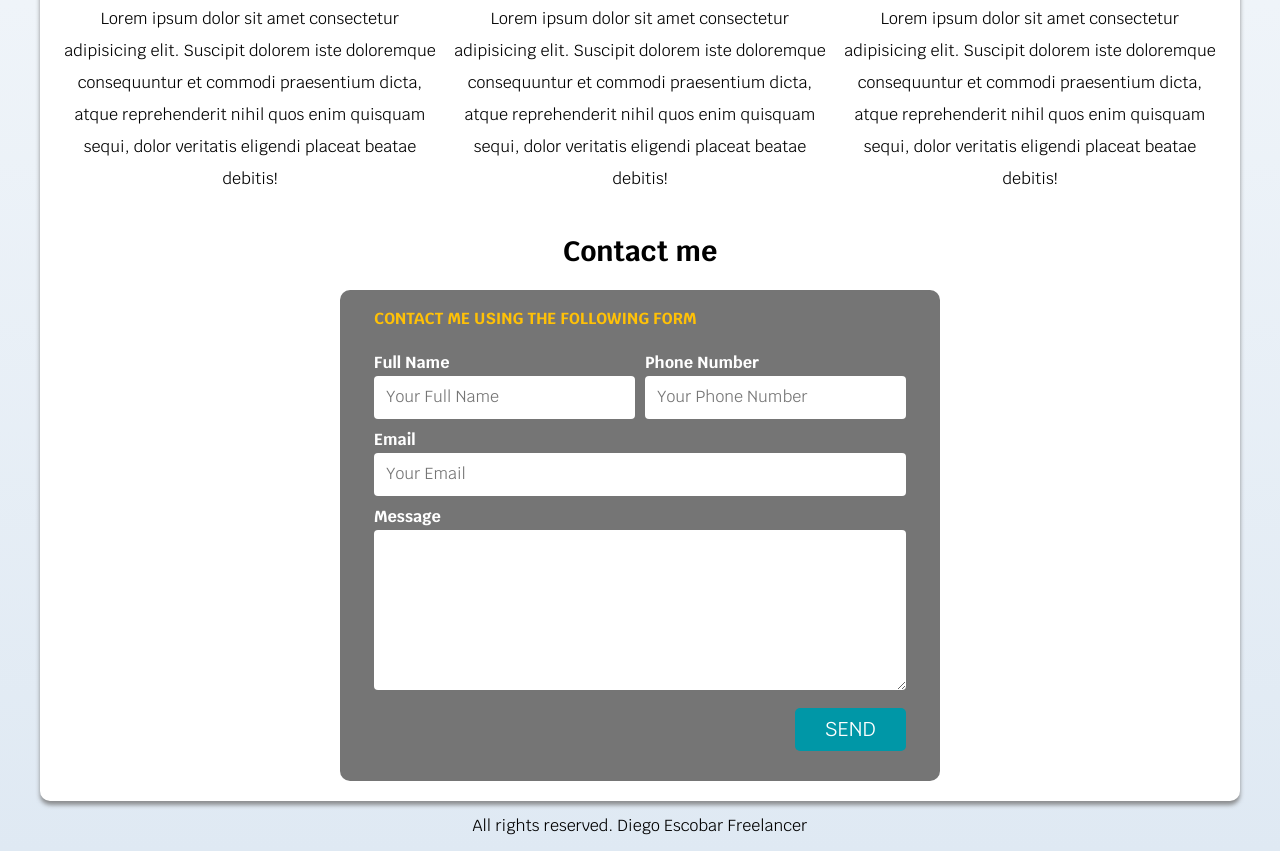
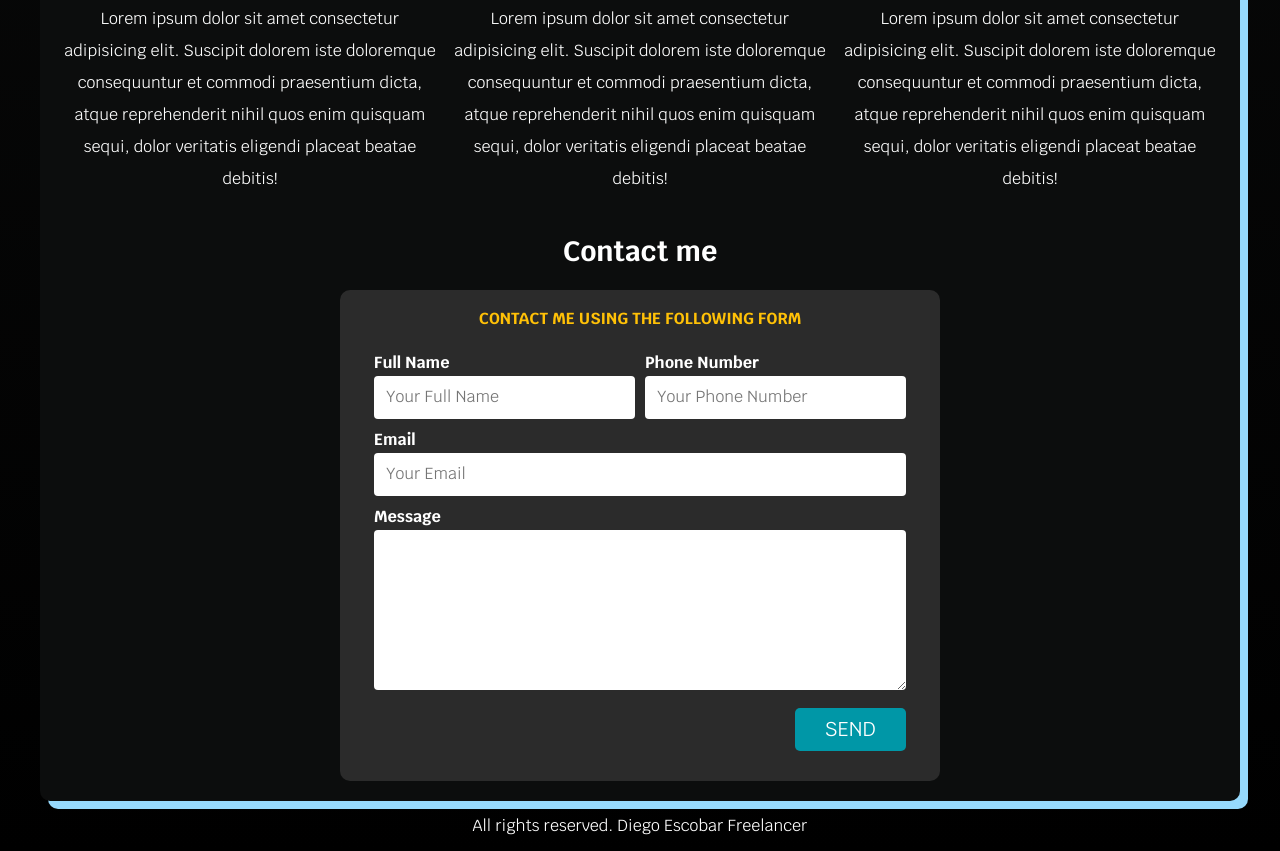
Before and after one commit to DiegoEscobarG/freelancer-designer, a plain HTML site: page index.html in a window 1280 px wide. Shown: the part 846-1697 px from the top of the page. Drawn offline with Linux system fonts and the light colour scheme.

Commit message:
CSS changes - Colors

```diff
--- a/assets/styles/index.css
+++ b/assets/styles/index.css
@@ -3,12 +3,14 @@
 
     --white: #ffffff;
     --black: #000000;
-    --black-2: #212121;
+    --black-2: #0c0d0d;
+    --black-3: #101217;
+    --black-4: #373739;
     --clear-black: rgba(0,0,0, .5);
     --yellow: #ffc107;
     --blue: #0097A7;
-    --blue-2: #dfe9f3;
-    --grey: #757575;
+    --grey: #2b2b2b;
+
 
 
 }
@@ -24,7 +26,8 @@ html {
 @media (min-width: 768px){
     .services,
     .main-nav,
-    .section-contact{
+    .section-contact,
+    footer{
         scroll-snap-align: center;
         scroll-snap-stop: always;
     }
@@ -38,7 +41,7 @@ body{
     /* 1 rem = 10px */
     font-size: 16px;
     font-family: 'Krub', sans-serif;
-    background-image: linear-gradient(to top, var(--blue-2) 0%, var(--white) 100%);
+    background-image: linear-gradient(to top, var(--black) 0%, var(--black-2) 100%);
 }
 
 .btn{
@@ -63,12 +66,13 @@ body{
 }
 
 .shadow{
-    box-shadow: 0px 4px 4px 0px rgba(117,117,117,0.8);
+    box-shadow: 8px 8px 0px 0px rgba(150,217,252,1);
 }
 
 /* fonts */
 h1{
     font-size: 3.8rem;
+    color: var(--white);
 }
 
 h2{
@@ -81,6 +85,7 @@ h3{
 
 h1, h2, h3 {
     text-align: center;
+    color: var(--white);
 }
 
 /* titles */
@@ -95,7 +100,7 @@ h1, h2, h3 {
 
 /* main nav */
 .nav-background{
-    background-color: var(--blue);
+    background-color: var(--black-3);
 }
 
 .main-nav, .container{
@@ -121,7 +126,7 @@ h1, h2, h3 {
 
 .main-nav a:hover {
     color: var(--black);
-    background-color: var(--yellow);
+    background-color: var(--blue);
     transition: .3s;
 }
 
@@ -158,7 +163,7 @@ h1, h2, h3 {
 main.container{
     margin-top: 4rem;
     padding: 2rem;
-    background-color: var(--white);
+    background-color: var(--black-2);
     border-radius: 1rem;
 }
 
@@ -187,6 +192,7 @@ main.container{
 .service p{
     line-height: 2;
     text-align: center;
+    color: var(--white);
 }
 
 .service .icons{
@@ -218,6 +224,7 @@ form legend{
     font-weight: bold;
     margin-bottom: 2rem;
     color: var(--yellow);
+    text-align: center;
 }
 
 @media (min-width: 768px){
@@ -275,4 +282,5 @@ textarea {
 /* footer */
 footer{
     text-align: center;
+    color: var(--white);
 }
```
